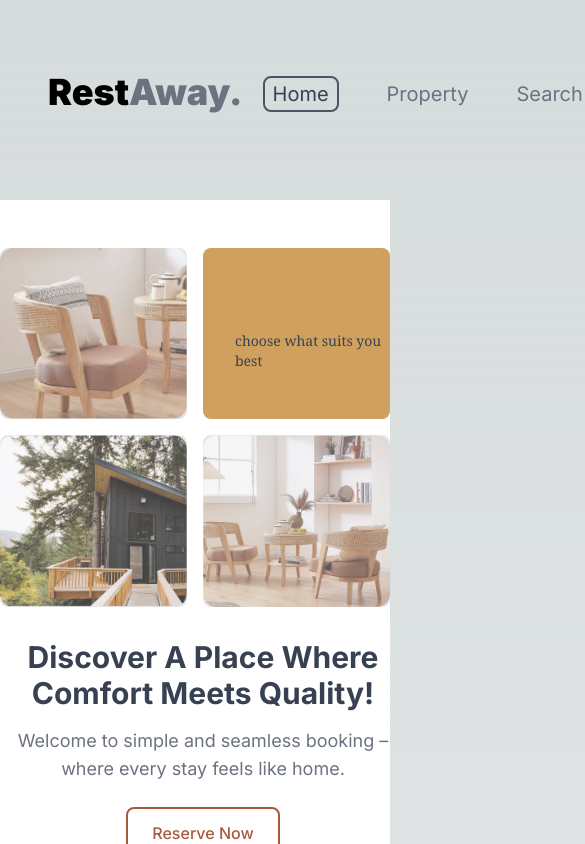
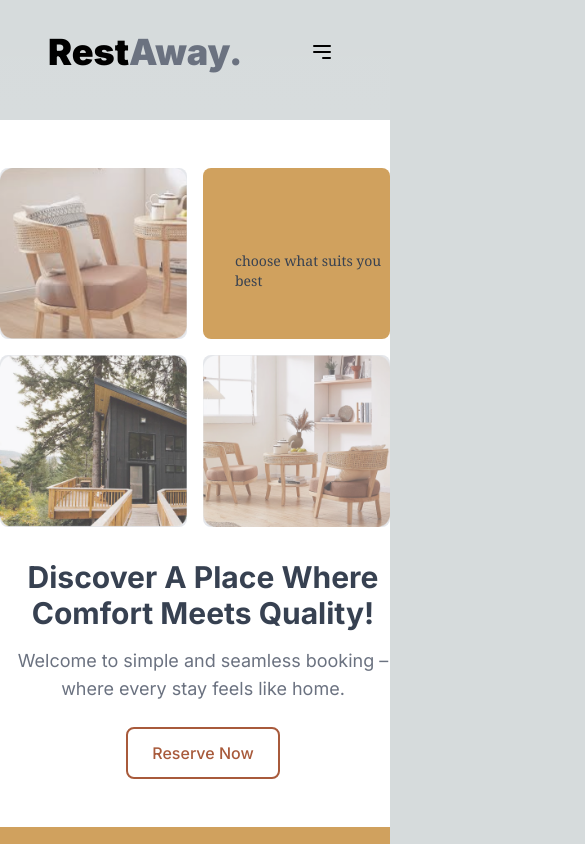
Before and after one commit to dariamilic/korisnicka-sucelja, a Next.js app in the folder rest_away_booking_project/: page / in a window 390 px wide. Shown: the top 844 px of the page, 585 px wide, since content can reach past the window. Built offline with nearby package versions, Linux system fonts and the light colour scheme.

Commit message:
Hamburger menu, namistit props za useState

```diff
--- a/rest_away_booking_project/src/app/layout.tsx
+++ b/rest_away_booking_project/src/app/layout.tsx
@@ -4,7 +4,6 @@ import "./globals.css";
 import type { Metadata } from "next";
 import { Inter, Lato } from "next/font/google";
 import { Footer } from "../components/footer";
-
 const inter = Inter({ subsets: ["latin"] });
 
 export const metadata: Metadata = {
@@ -23,11 +22,8 @@ export default function RootLayout({
   return (
     <html lang="en">
       <body className={inter.className}>
-        <header>
-          <Navigation />
-        </header>
+        <Navigation />
         <main>{children}</main>
-
         <Footer />
       </body>
     </html>
--- a/rest_away_booking_project/src/app/page.tsx
+++ b/rest_away_booking_project/src/app/page.tsx
@@ -4,6 +4,7 @@ import { Hero } from "../components/heroSection";
 import {ObjectTypes} from "../components/objectTypes";
 import { Review } from "@/components/review";
 import { Footer } from "@/components/footer";
+import { Navigation } from "@/components/navigation";
 
 
 
--- a/rest_away_booking_project/src/components/navigation.tsx
+++ b/rest_away_booking_project/src/components/navigation.tsx
@@ -3,7 +3,7 @@
 import Link from "next/link";
 import { usePathname } from "next/navigation";
 import Logo from "./logo";
-import { useState } from "react";
+import { useState, useRef, useEffect } from "react";
 import { cn } from "@/lib/utils";
 
 type Page = {
@@ -39,12 +39,20 @@ const pages: Page[] = [
   },
 ];
 
-function processPage(page: Page, index: number, pathname: string) {
+type NavigationProps = {
+  setIsOpen: (isOpen: boolean) => void;
+};
+function processPage(
+  page: Page,
+  index: number,
+  pathname: string,
+  onClick?: () => void
+) {
   const isActive =
     page.path === "/" ? pathname === page.path : pathname.startsWith(page.path);
   return (
     <li key={index}>
-      <Link href={page.path}>
+      <Link href={page.path} onClick={onClick}>
         <span
           className={cn(
             { "hover:text-brown-200 hover:bg-brand-primary": !isActive },
@@ -61,32 +69,126 @@ function processPage(page: Page, index: number, pathname: string) {
   );
 }
 
-function Hamburger() {
-  return (
-    <button
-      className="flex md:hidden flex-col justify-center items-end w-11 h-11 p-2 space-y-1.5 rounded-sm hover:bg-brand-stroke-weak active:bg-brand-stroke-weak"
-      aria-label="Open menu"
-    >
-      <span className="w-7 h-1 bg-brand-black rounded-full" />
-      <span className="w-4 h-1 bg-brand-black rounded-full" />
-      <span className="w-6 h-1 bg-brand-black rounded-full" />
-    </button>
-  );
-}
-
 export function Navigation() {
   const pathname = usePathname();
+  const [isOpen, setIsOpenState] = useState(false);
+  const menuRef = useRef<HTMLDivElement>(null);
+
+  useEffect(() => {
+    const handleClickOutside = (event: MouseEvent) => {
+      if (menuRef.current && !menuRef.current.contains(event.target as Node)) {
+        setIsOpenState(false);
+        isOpen(false);
+      }
+    };
+
+    document.addEventListener("mousedown", handleClickOutside);
+    return () => {
+      document.removeEventListener("mousedown", handleClickOutside);
+    };
+  }, [isOpen]);
 
   return (
     <nav className=" flex justify-between items-center space-x-5 mt-8 mb-12 mr-12">
       <Link href="/">
         <Logo className="text-3xl ml-12" />
       </Link>
-      <ul className="flex justify-around space-x-12 mt-12 mb-4 mr-20 text-xl text-gray-500 ">
+
+      {/* Hamburger Menu Button */}
+      <div className="-mr-2 flex md:hidden">
+        <button
+          onClick={() => setIsOpenState(!isOpen)}
+          type="button"
+          className="inline-flex items-center justify-center p-2 rounded-md text-main-text-black hover:text-secondary-text-black focus:outline-none"
+          aria-controls="mobile-menu"
+          aria-expanded={isOpen}
+        >
+          <span className="sr-only">Open main menu</span>
+          {!isOpen ? (
+            <svg
+              className="block h-6 w-6"
+              xmlns="http://www.w3.org/2000/svg"
+              fill="none"
+              viewBox="0 0 24 24"
+              stroke="currentColor"
+              aria-hidden="true"
+            >
+              <path
+                strokeLinecap="round"
+                strokeLinejoin="round"
+                strokeWidth="2"
+                d="M4 6h16M4 12h16m-7 6h7"
+              />
+            </svg>
+          ) : (
+            <svg
+              className="block h-6 w-6"
+              xmlns="http://www.w3.org/2000/svg"
+              fill="none"
+              viewBox="0 0 24 24"
+              stroke="currentColor"
+              aria-hidden="true"
+            >
+              <path
+                strokeLinecap="round"
+                strokeLinejoin="round"
+                strokeWidth="2"
+                d="M6 18L18 6M6 6l12 12"
+              />
+            </svg>
+          )}
+        </button>
+      </div>
+
+      {/* Desktop Menu */}
+      <ul className="hidden md:flex justify-around space-x-12 mt-12 mb-4 mr-20 text-xl text-gray-500  ">
         {pages.map((page, index) => processPage(page, index, pathname))}
       </ul>
 
-      <Hamburger />
+      {/* Mobile Menu */}
+      {isOpen && (
+        <div
+          className="fixed inset-0 z-50"
+          onClick={() => setIsOpenState(false)}
+        >
+          <div className="fixed inset-0 bg-black opacity-50 z-50"></div>
+          <div
+            ref={menuRef}
+            className="relative z-50 bg-white shadow-md w-full p-4"
+          >
+            <div className="flex justify-between items-center">
+              <Link href="/">
+                <Logo className="h-5 w-auto" />
+              </Link>
+              <button
+                onClick={() => setIsOpenState(false)}
+                type="button"
+                className="inline-flex items-center justify-center p-2 rounded-md text-main-text-black hover:text-secondary-text-black focus:outline-none"
+              >
+                <span className="sr-only">Close main menu</span>
+                <svg
+                  className="block h-6 w-6"
+                  xmlns="http://www.w3.org/2000/svg"
+                  fill="none"
+                  viewBox="0 0 24 24"
+                  stroke="currentColor"
+                  aria-hidden="true"
+                >
+                  <path
+                    strokeLinecap="round"
+                    strokeLinejoin="round"
+                    strokeWidth="2"
+                    d="M6 18L18 6M6 6l12 12"
+                  />
+                </svg>
+              </button>
+            </div>
+            <ul className="mt-4 space-y-4 text-main-text-black">
+              {pages.map((page, index) => processPage(page, index, pathname))}
+            </ul>
+          </div>
+        </div>
+      )}
     </nav>
   );
 }
```
